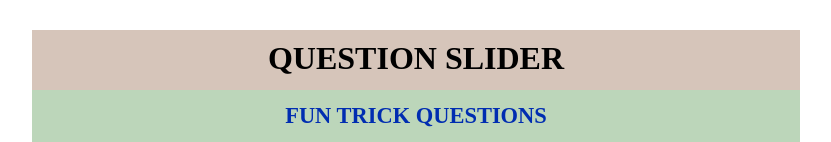
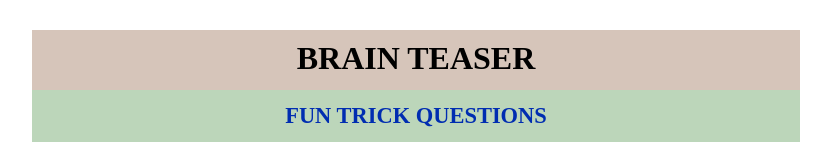
Before and after one commit to Alexpham688/Brain-Teaser, a plain HTML site: page index.html in a window 1280 px wide. Shown: the top 142 px of the page, without its empty margins (224-1055 px from the left). Drawn offline with nearby package versions, Linux system fonts and the light colour scheme.

Commit message:
changed title

```diff
--- a/index.html
+++ b/index.html
@@ -2,12 +2,12 @@
 <html>
   <head>
     <meta charset="utf-8">
-    <title>Questionaire Accordian</title>
+    <title>BRAIN TEASER</title>
     <link rel="stylesheet" href="styles.css">
   </head>
   <body>
     <div id="container">
-      <h1>QUESTION SLIDER</h1>
+      <h1>BRAIN TEASER</h1>
       <div class="title"><h3>FUN TRICK QUESTIONS</h3></div>
       <ul class="factsList">
         <li class="question"><img src="img/arrow.png" alt="arrow">&nbsp;Imagine you are in a sinking row boat surrounded by sharks. How would you survive?</li>
```
